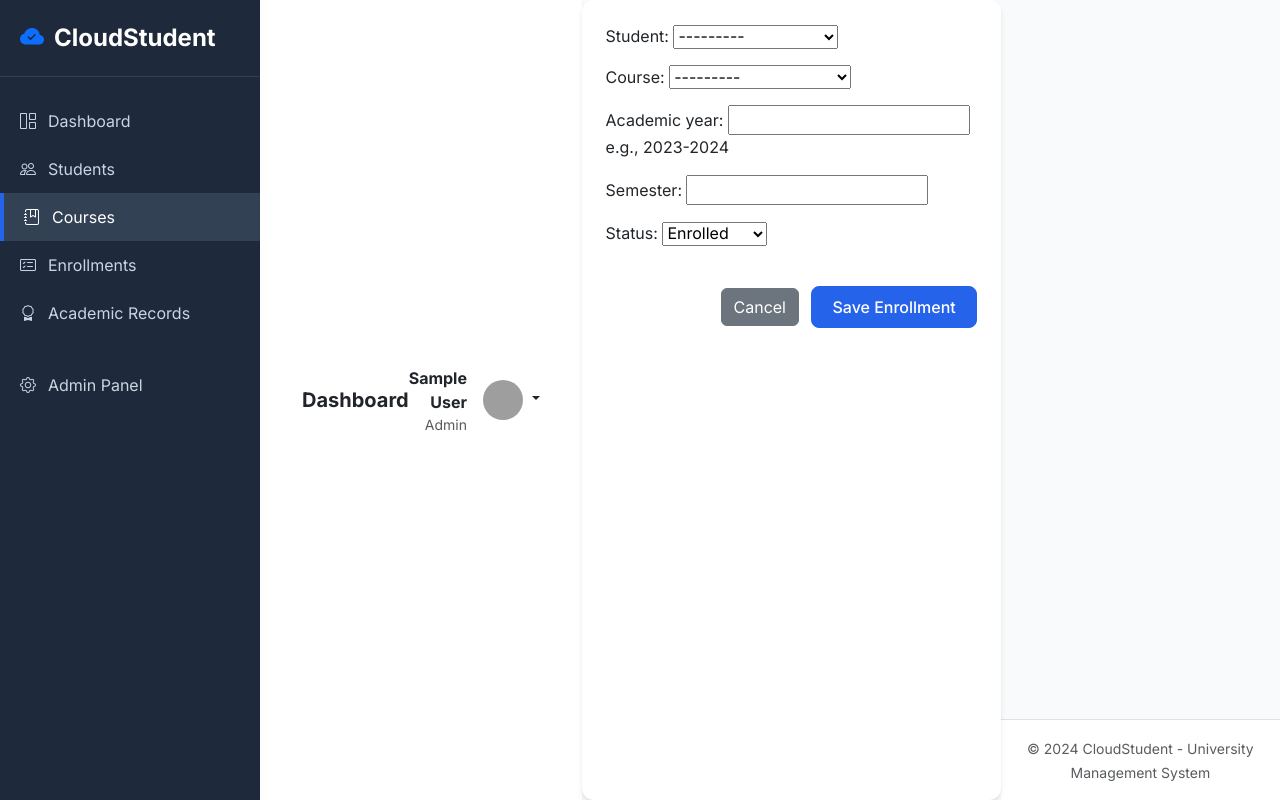
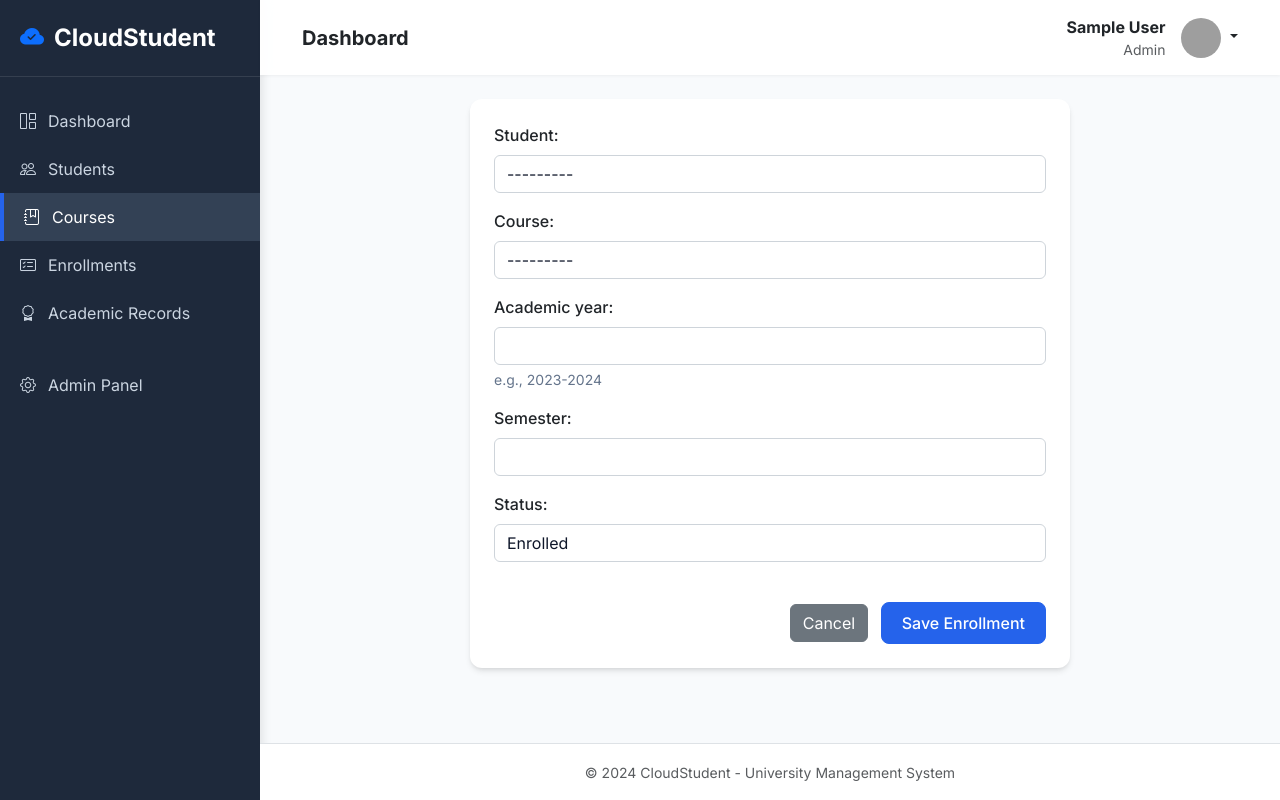
Before and after one commit to LakshayYadav167/cloudstudent, a Django app: page /courses/enrollments/add/ in a window 1280 px wide. Run offline with Django 5.2, Linux system fonts and the light colour scheme; a user stored in the database is signed in; tables that the repository leaves empty hold one stand-in row (values such as "Sample post"); grey boxes are pictures that could not be loaded.

Commit message:
feat: polish application UX and demo experience

```diff
--- a/static/css/styles.css
+++ b/static/css/styles.css
@@ -175,3 +175,44 @@
         margin-left: 0;
     }
 }
+
+/* Forms */
+form p {
+    margin-bottom: 1rem;
+}
+form p label {
+    display: inline-block;
+    margin-bottom: 0.5rem;
+    font-weight: 500;
+}
+form input[type="text"],
+form input[type="number"],
+form input[type="email"],
+form input[type="password"],
+form input[type="date"],
+form select {
+    display: block;
+    width: 100%;
+    padding: 0.375rem 0.75rem;
+    font-size: 1rem;
+    font-weight: 400;
+    line-height: 1.5;
+    color: var(--text-dark);
+    background-color: #fff;
+    background-clip: padding-box;
+    border: 1px solid #ced4da;
+    appearance: none;
+    border-radius: 0.375rem;
+    transition: border-color .15s ease-in-out,box-shadow .15s ease-in-out;
+}
+form input:focus, form select:focus {
+    border-color: #86b7fe;
+    outline: 0;
+    box-shadow: 0 0 0 0.25rem rgba(13,110,253,.25);
+}
+.helptext {
+    display: block;
+    margin-top: 0.25rem;
+    font-size: 0.875em;
+    color: var(--text-muted);
+}
--- a/templates/components/navbar.html
+++ b/templates/components/navbar.html
@@ -33,4 +33,4 @@
             </div>
         </div>
     </div>
-</nav
+</nav>
--- a/templates/components/sidebar.html
+++ b/templates/components/sidebar.html
@@ -33,4 +33,4 @@
         </li>
         {% endif %}
     </ul>
-</nav
+</nav>
--- a/templates/errors/404.html
+++ b/templates/errors/404.html
@@ -4,7 +4,7 @@
 <div class="d-flex align-items-center justify-content-center vh-100">
     <div class="text-center">
         <h1 class="display-1 fw-bold text-warning">404</h1>
-        <p class="fs-3"> <span class="text-warning">Opps!</span> Page not found.</p>
+        <p class="fs-3"> <span class="text-warning">Oops!</span> Page not found.</p>
         <p class="lead">
             The page you're looking for doesn't exist.
         </p>
```
Also changed, not shown: templates/errors/500.html (renamed from templates/errors/403.html, +4 -4 lines), README.md.
